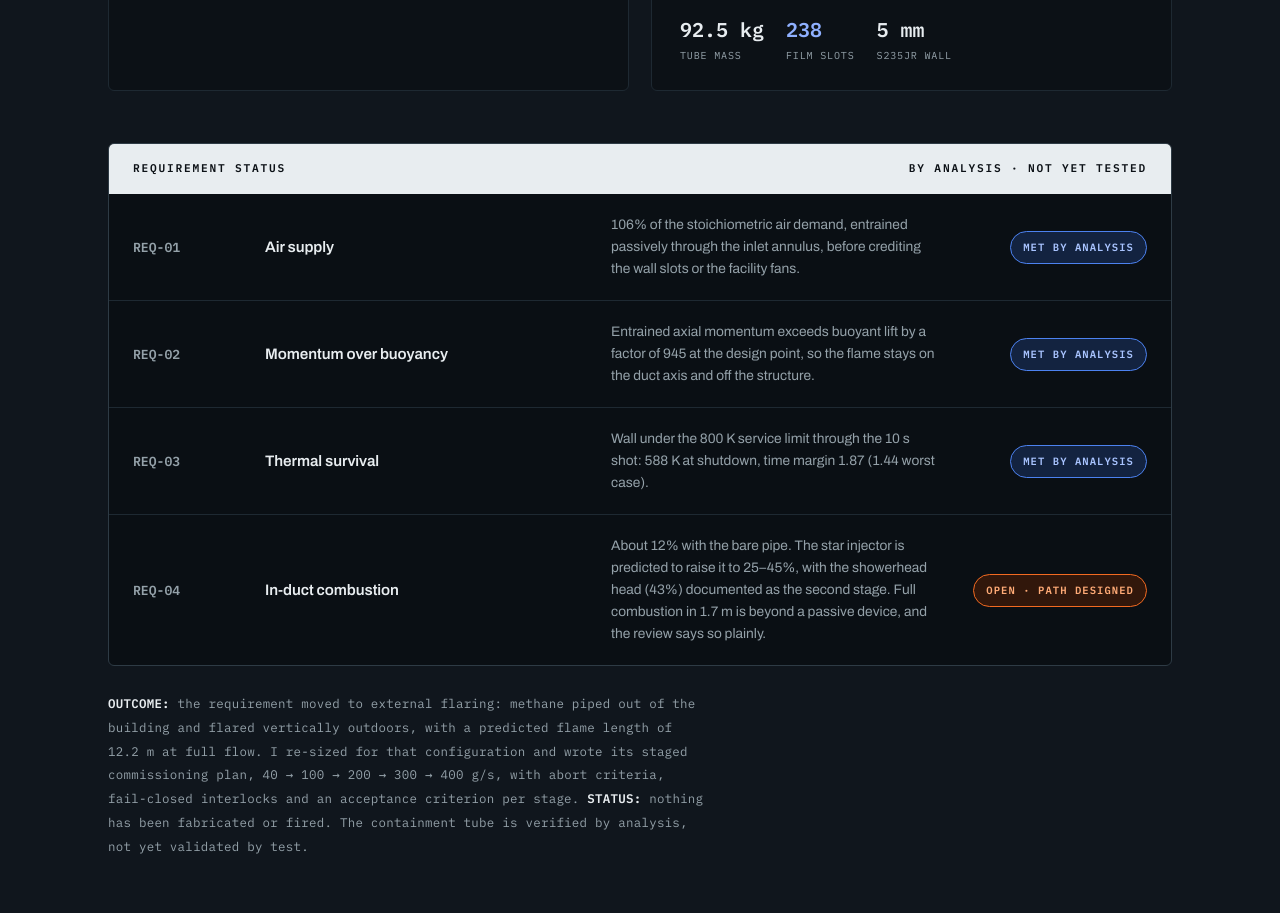
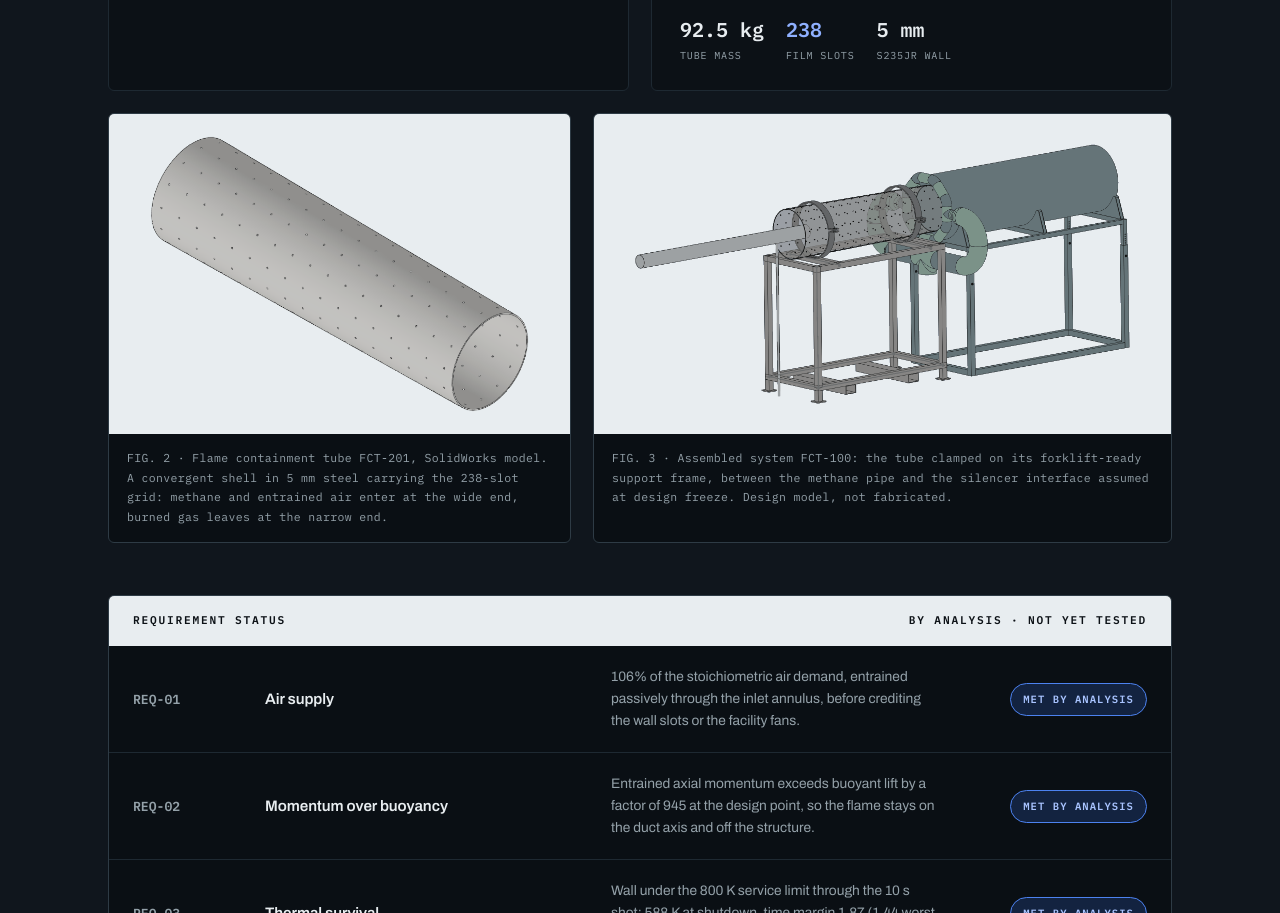
Before and after one commit to floyd1009/floyd1009.github.io, a plain HTML site: page index.html in a window 1280 px wide. Shown: the part 2668-3581 px from the top of the page. Drawn offline with Linux system fonts and the light colour scheme.

Commit message:
Add thesis CAD renders: containment tube FCT-201 and assembly FCT-100
Figures 4.4 and 4.11 of the submitted thesis, shown as light plates after
the solution grid, captioned as a design model that was not fabricated.

Co-Authored-By: Claude Fable 5.2 <noreply@anthropic.com>
Claude-Session: https://claude.ai/code/session_013rKDxKUhnckSDYKz6astHE

```diff
--- a/index.html
+++ b/index.html
@@ -167,6 +167,15 @@ figcaption{
 .sol .fig.cool .n{color:var(--blue-text)}
 .thermbar{margin-top:20px;width:100%}
 .thermbar svg{width:100%;height:auto;display:block}
+
+/* CAD plates */
+.cad-row{display:grid;grid-template-columns:1fr 1.25fr;gap:22px;margin-top:22px}
+@media(max-width:820px){.cad-row{grid-template-columns:1fr}}
+.cad-row figure{border:1px solid var(--line-strong);border-radius:var(--rad);background:var(--panel-2);overflow:hidden;margin:0}
+.cad-row .plate{background:var(--tx);height:320px;display:flex;align-items:center;justify-content:center;padding:18px}
+.cad-row .plate img{max-width:100%;max-height:100%;width:auto;height:auto;display:block;mix-blend-mode:multiply}
+.cad-row figcaption{padding:14px 18px 16px}
+@media(max-width:640px){.cad-row .plate{height:240px}}
 
 /* requirement card */
 .reqcard{
@@ -515,7 +524,19 @@ footer span{font-family:var(--mono);font-size:.68rem;letter-spacing:.12em;color:
       </div>
     </div>
 
-    <!-- requirement verdict card -->
+    <!-- CAD from the thesis -->
+    <div class="cad-row rv">
+      <figure>
+        <div class="plate"><img src="img/thesis-tube.png" alt="SolidWorks model of the flame containment tube: a convergent steel shell with a grid of small wall slots" loading="lazy" width="1500" height="1102"></div>
+        <figcaption>FIG. 2 · Flame containment tube FCT-201, SolidWorks model. A convergent shell in 5 mm steel carrying the 238-slot grid: methane and entrained air enter at the wide end, burned gas leaves at the narrow end.</figcaption>
+      </figure>
+      <figure>
+        <div class="plate"><img src="img/thesis-assembly.png" alt="SolidWorks assembly: the containment tube clamped on its support frame between the methane pipe and the silencer" loading="lazy" width="1003" height="548"></div>
+        <figcaption>FIG. 3 · Assembled system FCT-100: the tube clamped on its forklift-ready support frame, between the methane pipe and the silencer interface assumed at design freeze. Design model, not fabricated.</figcaption>
+      </figure>
+    </div>
+
+    <!-- requirement status card -->
     <div class="reqcard rv" aria-label="Requirement status, verified by analysis">
       <div class="rc-head"><span>REQUIREMENT STATUS</span><span>BY ANALYSIS · NOT YET TESTED</span></div>
       <div class="req">
```
Also changed, not shown: img/thesis-assembly.png (added), img/thesis-tube.png (added).
